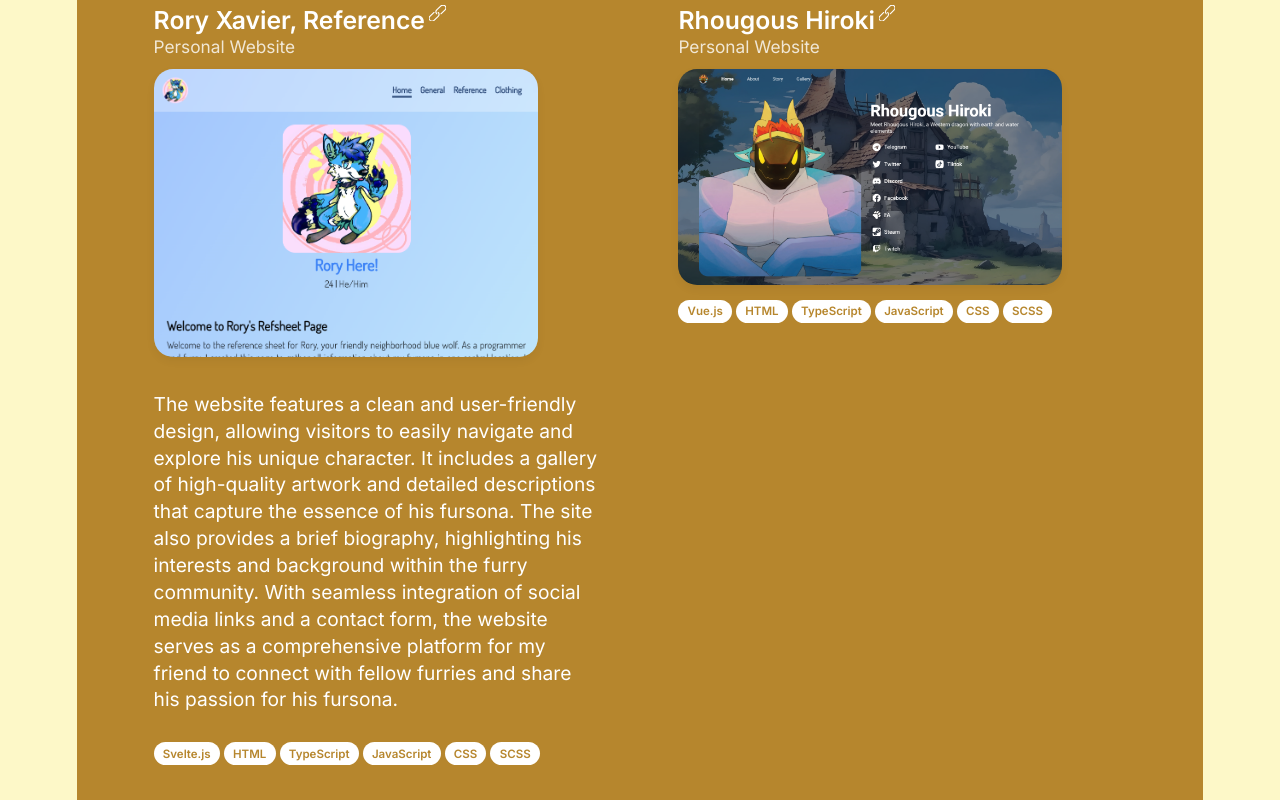
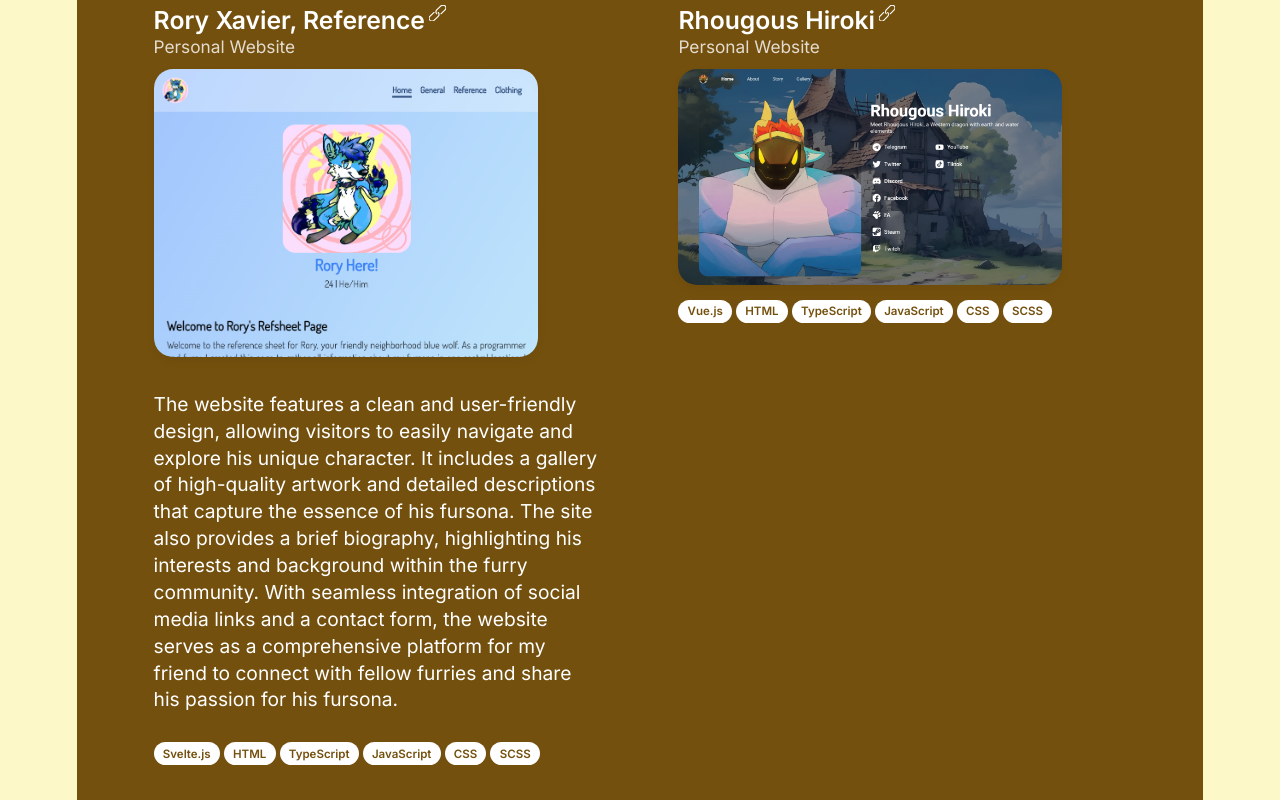
Before and after one commit to JimmyChane/jimmychane-web-ui, a Vue app: page / in a window 1280 px wide. Shown: the part 1751-2551 px from the top of the page. Built offline with nearby package versions, Linux system fonts and the light colour scheme.

Commit message:
Updated text contrast ratio

```diff
--- a/index.html
+++ b/index.html
@@ -4,13 +4,10 @@
     <meta charset="UTF-8" />
     <meta name="viewport" content="width=device-width, initial-scale=1.0" />
 
-    <!-- Icon -->
     <link rel="icon" href="https://www.jimmychane.com/icon/favicon.ico" />
 
-    <!-- Title -->
     <title>Jimmy Chane</title>
 
-    <!-- Font -->
     <link rel="preconnect" href="https://fonts.googleapis.com" />
     <link rel="preconnect" href="https://fonts.gstatic.com" crossorigin />
     <link
@@ -18,12 +15,10 @@
       rel="stylesheet"
     />
 
-    <!-- Twitter Meta -->
     <meta name="twitter:title" content="Jimmy Chane" />
     <meta name="twitter:image" content="https://www.jimmychane.com/icon/og-image.png" />
     <meta name="twitter:description" content="I'm Jimmy Chane, Programmer | Artist" />
 
-    <!-- Meta -->
     <meta name="title" property="og:title" content="Jimmy Chane" />
     <meta name="type" property="og:type" content="website" />
     <meta name="image" property="og:image" content="https://www.jimmychane.com/icon/og-image.png" />
--- a/src/App-Actionbar.vue
+++ b/src/App-Actionbar.vue
@@ -43,10 +43,10 @@
           '--item-index': `${themeIndex}`,
         }"
       ></div>
-      <button @click="() => setIndex(0)">
+      <button @click="() => setIndex(0)" aria-label="Light Theme">
         <LightTheme :width="20" :height="20" />
       </button>
-      <button @click="() => setIndex(1)">
+      <button @click="() => setIndex(1)" aria-label="Dark Theme">
         <DarkTheme :width="18" :height="18" />
       </button>
     </div>
--- a/src/App.vue
+++ b/src/App.vue
@@ -74,7 +74,8 @@
     // --color: #3c5f64;
     // --color-dark: #143135;
     --color: #fff48c;
-    --color-dark: #b6862d;
+    // --color-dark: #b6862d;
+    --color-dark: #74500e;
     --color-active: var(--color-dark);
 
     --text-color: hsl(0, 0%, 0%);
@@ -95,8 +96,10 @@
     --icon-light-invert: invert(100%);
     --icon-dark-invert: invert(0%);
 
+    // --section-fursona-header-background-color: rgb(180, 231, 224);
+    // --section-fursona-background-color: #9ed5ce;
     --section-fursona-header-background-color: rgb(180, 231, 224);
-    --section-fursona-background-color: #9ed5ce;
+    --section-fursona-background-color: #5ba097;
   }
   .App-dark-theme {
     // --color: #3c5f64;
--- a/vite.config.ts
+++ b/vite.config.ts
@@ -1,16 +1,14 @@
-import { fileURLToPath, URL } from 'node:url'
+import { fileURLToPath, URL } from 'node:url';
 
-import { defineConfig } from 'vite'
-import vue from '@vitejs/plugin-vue'
+import { defineConfig } from 'vite';
+import vue from '@vitejs/plugin-vue';
 
 // https://vitejs.dev/config/
 export default defineConfig({
-  plugins: [
-    vue(),
-  ],
+  plugins: [vue()],
   resolve: {
     alias: {
-      '@': fileURLToPath(new URL('./src', import.meta.url))
-    }
-  }
-})
+      '@': fileURLToPath(new URL('./src', import.meta.url)),
+    },
+  },
+});
```
Also changed, not shown: public/robots.txt (added).
